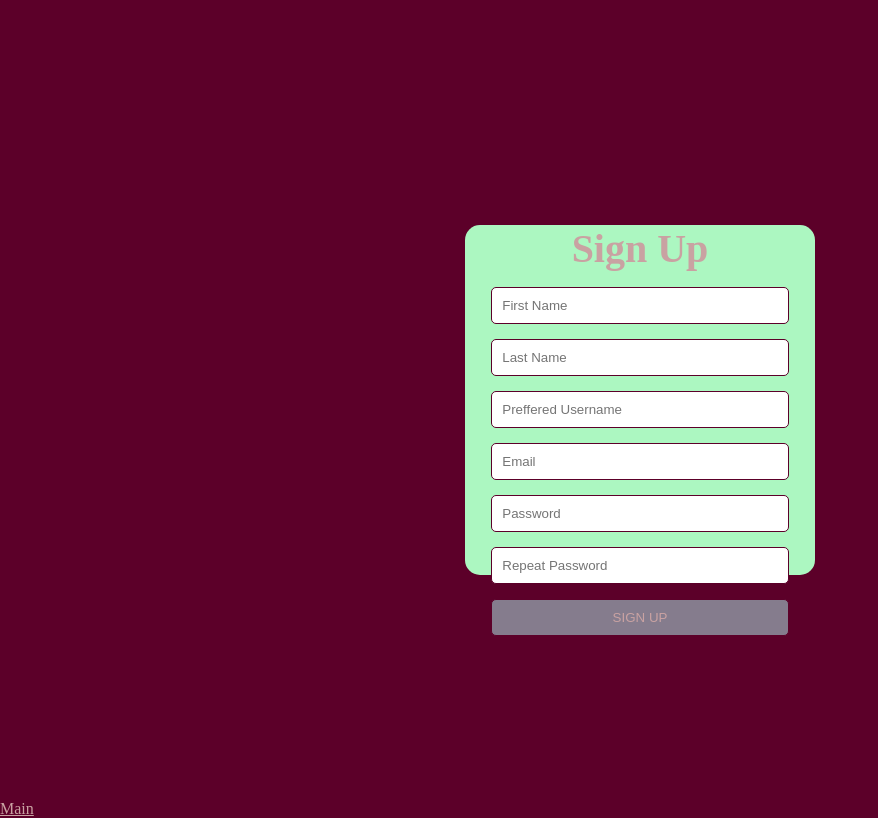
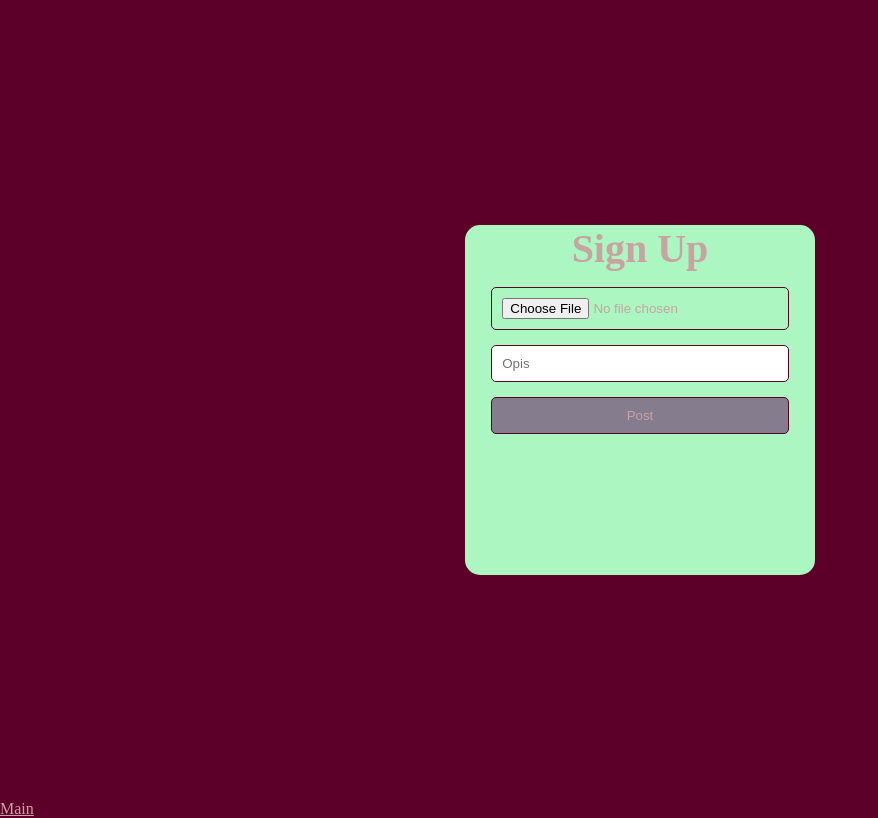
Before and after one commit to MaskoMasko/tesitng, a Python web app: template templates/novaObjava.html in a window 1280 px wide. Shown: the whole page, without its empty margins (0-878 px from the left). Run offline with Jinja, Linux system fonts and the light colour scheme; the template is opened without the code that fills it, so the values that code supplies are empty.

Commit message:
Update novaObjava.html

```diff
--- a/templates/novaObjava.html
+++ b/templates/novaObjava.html
@@ -15,19 +15,13 @@
     <div class="sve-kont">
         <div class="login-kont">
             <h1>Sign Up</h1>
-            <form class="form">
-                <input type="text" class="username" placeholder="First Name" name="name" required>
-                <input type="text" class="username" placeholder="Last Name" name="surname" required>
-                <input type="text" class="username" placeholder="Preffered Username" name="username" required>
-                <input type="email" class="username" placeholder="Email" name="email" required>
-                <h4 class="pass-err"></h4>
-                <input type="password" class="pass pass1" placeholder="Password" name="password" required>
-                <input type="password" class="pass pass2" placeholder="Repeat Password" required>
-                <button type="submit">SIGN UP</button>
+            <form action = "/novaObjavaTry" method = "post" enctype="multipart/form-data">
+                <input type="file" name="slika" required />
+                <input type="text" name="opis" placeholder="Opis" required />
+                <button type="submit">Post</button>
                 </form>
         </div>
     </div>
     <a href="/">Main</a>
-    <script src="/static/js/signup.js"></script>
 </body>
 </html>
```
